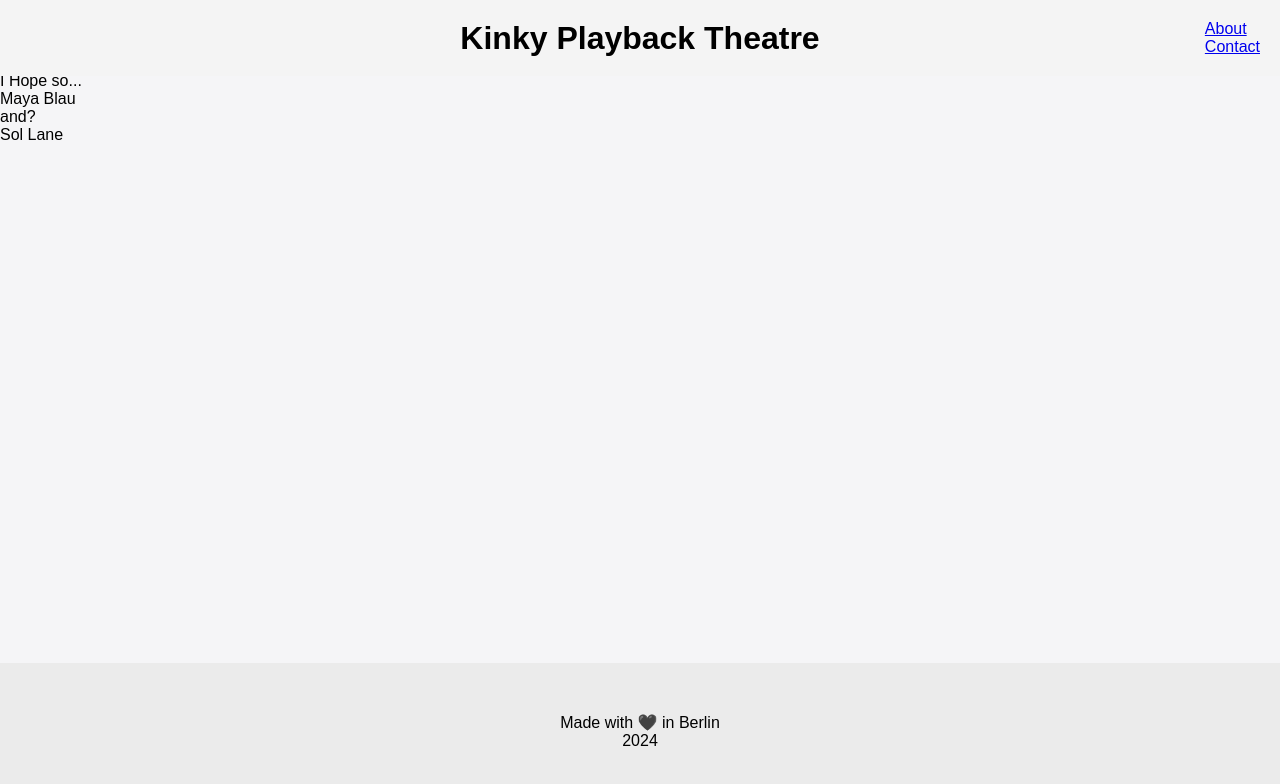
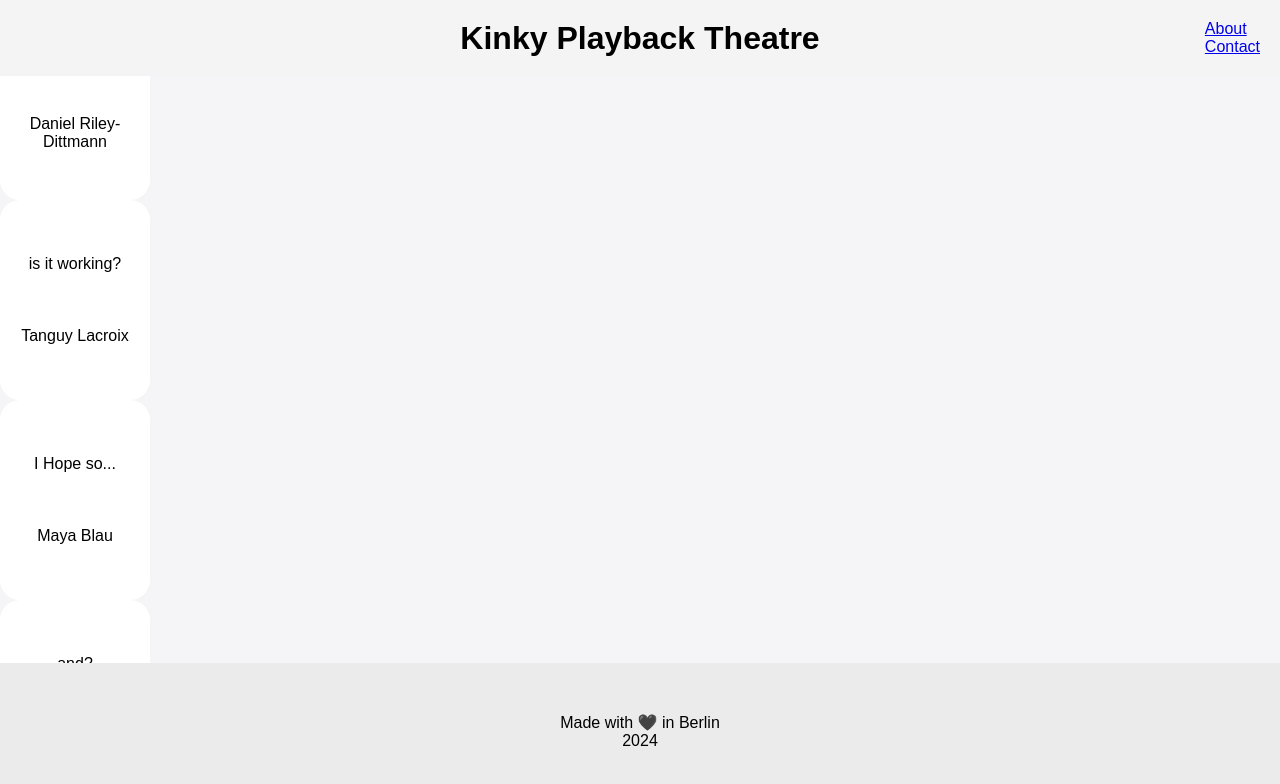
Before and after one commit to danielrileyde/kinky-playback-theatre, a Next.js app: page / in a window 1280 px wide. Shown: the top 784 px of the page. Built offline with nearby package versions, Linux system fonts and the light colour scheme; a web font is replaced by a local one.

Commit message:
updated the styles.card css to the Card.moudle.css

```diff
--- a/src/app/components/card/card.module.css
+++ b/src/app/components/card/card.module.css
@@ -1,4 +1,4 @@
-.main {
+.card {
   display: flex;
   flex-direction: column;
   justify-content: space-evenly;
--- a/src/app/components/card/card.tsx
+++ b/src/app/components/card/card.tsx
@@ -1,4 +1,4 @@
-// import styles from "./Card.module.css";
+import styles from "./Card.module.css";
 
 interface CardProps {
   className?: string;
@@ -6,5 +6,5 @@ interface CardProps {
 }
 
 export default function Card({ className, children }: CardProps) {
-  return <div className={`card ${className}`}>{children}</div>;
+  return <div className={`${styles.card} ${className}`}>{children}</div>;
 }
```
